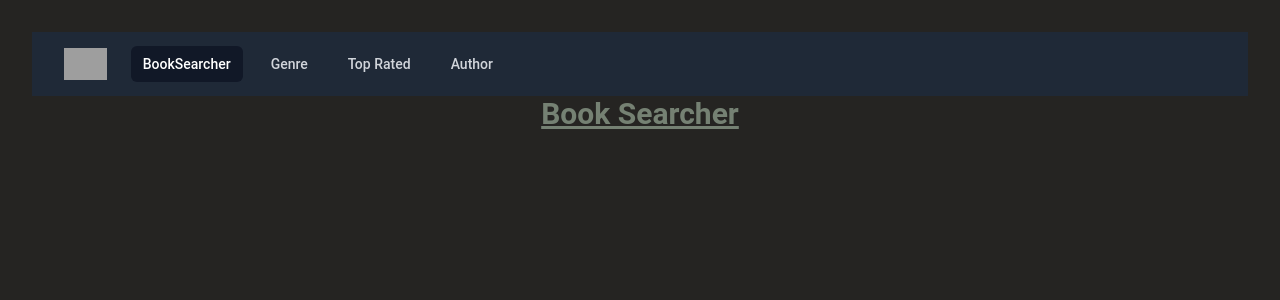
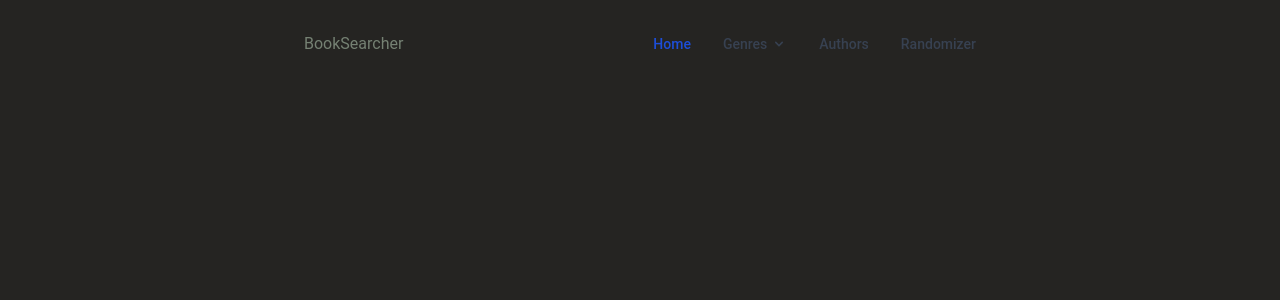
Before and after one commit to av1ad/book-searcher, a React (Vite) app: page / in a window 1280 px wide. Shown: the top 300 px of the page. Built offline with nearby package versions, Linux system fonts and the light colour scheme; grey boxes are pictures that could not be loaded.

Commit message:
Made a new navbar, testing purposes.

```diff
--- a/src/App.tsx
+++ b/src/App.tsx
@@ -6,7 +6,6 @@ function App() {
   return (
     <>
     <Header />
-      <h1 className="text-3xl font-bold underline">Book Searcher</h1>
     </>
   );
 }
--- a/src/components/Header.tsx
+++ b/src/components/Header.tsx
@@ -1,86 +1,133 @@
-import { Fragment } from 'react'
-import { Disclosure, Menu, Transition } from '@headlessui/react'
-import { Bars3Icon, BellIcon, XMarkIcon } from '@heroicons/react/24/outline'
-
-const navigation = [
-  { name: 'BookSearcher', href: '#', current: true },
-  { name: 'Genre', href: '#', current: false },
-  { name: 'Top Rated', href: '#', current: false },
-  { name: 'Author', href: '#', current: false },
-]
-
-function classNames(...classes) {
-  return classes.filter(Boolean).join(' ')
-}
-
 export default function Header() {
   return (
-    <Disclosure as="nav" className="bg-gray-800">
-      {({ open }) => (
-        <>
-          <div className="mx-auto max-w-7xl px-2 sm:px-6 lg:px-8">
-            <div className="relative flex h-16 items-center justify-between">
-              <div className="absolute inset-y-0 left-0 flex items-center sm:hidden">
-                {/* Mobile menu button*/}
-                <Disclosure.Button className="relative inline-flex items-center justify-center rounded-md p-2 text-gray-400 hover:bg-gray-700 hover:text-white focus:outline-none focus:ring-2 focus:ring-inset focus:ring-white">
-                  <span className="absolute -inset-0.5" />
-                  <span className="sr-only">Open main menu</span>
-                  {open ? (
-                    <XMarkIcon className="block h-6 w-6" aria-hidden="true" />
-                  ) : (
-                    <Bars3Icon className="block h-6 w-6" aria-hidden="true" />
-                  )}
-                </Disclosure.Button>
-              </div>
-              <div className="flex flex-1 items-center justify-center sm:items-stretch sm:justify-start">
-                <div className="flex flex-shrink-0 items-center">
-                  <img
-                    className="h-8 w-auto"
-                    src="https://tailwindui.com/img/logos/mark.svg?color=indigo&shade=500"
-                    alt="Your Company"
-                  />
-                </div>
-                <div className="hidden sm:ml-6 sm:block">
-                  <div className="flex space-x-4">
-                    {navigation.map((item) => (
+    <div className="max-w-2xl mx-auto">
+      <nav className="border-gray-200">
+        <div className="container mx-auto flex flex-wrap items-center justify-between">
+          <h1>BookSearcher</h1>
+          <button
+            data-collapse-toggle="mobile-menu"
+            type="button"
+            className="md:hidden ml-3 text-gray-400 hover:text-gray-900 focus:outline-none focus:ring-2 focus:ring-blue-300 rounded-lg inline-flex items-center justify-center"
+            aria-controls="mobile-menu-2"
+            aria-expanded="false"
+          >
+            <span className="sr-only">Open main menu</span>
+            <svg
+              className="w-6 h-6"
+              fill="currentColor"
+              viewBox="0 0 20 20"
+              xmlns="http://www.w3.org/2000/svg"
+            >
+              <path
+                fill-rule="evenodd"
+                d="M3 5a1 1 0 011-1h12a1 1 0 110 2H4a1 1 0 01-1-1zM3 10a1 1 0 011-1h12a1 1 0 110 2H4a1 1 0 01-1-1zM3 15a1 1 0 011-1h12a1 1 0 110 2H4a1 1 0 01-1-1z"
+                clip-rule="evenodd"
+              ></path>
+            </svg>
+            <svg
+              className="hidden w-6 h-6"
+              fill="currentColor"
+              viewBox="0 0 20 20"
+              xmlns="http://www.w3.org/2000/svg"
+            >
+              <path
+                fill-rule="evenodd"
+                d="M4.293 4.293a1 1 0 011.414 0L10 8.586l4.293-4.293a1 1 0 111.414 1.414L11.414 10l4.293 4.293a1 1 0 01-1.414 1.414L10 11.414l-4.293 4.293a1 1 0 01-1.414-1.414L8.586 10 4.293 5.707a1 1 0 010-1.414z"
+                clip-rule="evenodd"
+              ></path>
+            </svg>
+          </button>
+          <div className="hidden md:block w-full md:w-auto" id="mobile-menu">
+            <ul className="flex-col md:flex-row flex md:space-x-8 mt-4 md:mt-0 md:text-sm md:font-medium">
+              <li>
+                <a
+                  href="#"
+                  className="bg-blue-700 md:bg-transparent text-white block pl-3 pr-4 py-2 md:text-blue-700 md:p-0 rounded focus:outline-none"
+                  aria-current="page"
+                >
+                  Home
+                </a>
+              </li>
+              <li>
+                <button
+                  id="dropdownNavbarLink"
+                  data-dropdown-toggle="dropdownNavbar"
+                  className="text-gray-700 hover:bg-gray-50 border-b border-gray-100 md:hover:bg-transparent md:border-0 pl-3 pr-4 py-2 md:hover:text-blue-700 md:p-0 font-medium flex items-center justify-between w-full md:w-auto"
+                >
+                  Genres{" "}
+                  <svg
+                    className="w-4 h-4 ml-1"
+                    fill="currentColor"
+                    viewBox="0 0 20 20"
+                    xmlns="http://www.w3.org/2000/svg"
+                  >
+                    <path
+                      fill-rule="evenodd"
+                      d="M5.293 7.293a1 1 0 011.414 0L10 10.586l3.293-3.293a1 1 0 111.414 1.414l-4 4a1 1 0 01-1.414 0l-4-4a1 1 0 010-1.414z"
+                      clip-rule="evenodd"
+                    ></path>
+                  </svg>
+                </button>
+                <div
+                  id="dropdownNavbar"
+                  className="hidden bg-white text-base z-10 list-none divide-y divide-gray-100 rounded shadow my-4 w-44"
+                >
+                  <ul className="py-1" aria-labelledby="dropdownLargeButton">
+                    <li>
                       <a
-                        key={item.name}
-                        href={item.href}
-                        className={classNames(
-                          item.current ? 'bg-gray-900 text-white' : 'text-gray-300 hover:bg-gray-700 hover:text-white',
-                          'rounded-md px-3 py-2 text-sm font-medium'
-                        )}
-                        aria-current={item.current ? 'page' : undefined}
+                        href="#"
+                        className="text-sm hover:bg-gray-100 text-gray-700 block px-4 py-2"
                       >
-                        {item.name}
+                        Dashboard
                       </a>
-                    ))}
+                    </li>
+                    <li>
+                      <a
+                        href="#"
+                        className="text-sm hover:bg-gray-100 text-gray-700 block px-4 py-2"
+                      >
+                        Genre
+                      </a>
+                    </li>
+                    <li>
+                      <a
+                        href="#"
+                        className="text-sm hover:bg-gray-100 text-gray-700 block px-4 py-2"
+                      >
+                        Earnings
+                      </a>
+                    </li>
+                  </ul>
+                  <div className="py-1">
+                    <a
+                      href="#"
+                      className="text-sm hover:bg-gray-100 text-gray-700 block px-4 py-2"
+                    >
+                      Sign out
+                    </a>
                   </div>
                 </div>
-              </div>
-            </div>
+              </li>
+              <li>
+                <a
+                  href="#"
+                  className="text-gray-700 hover:bg-gray-50 border-b border-gray-100 md:hover:bg-transparent md:border-0 block pl-3 pr-4 py-2 md:hover:text-blue-700 md:p-0"
+                >
+                  Authors
+                </a>
+              </li>
+              <li>
+                <a
+                  href="#"
+                  className="text-gray-700 hover:bg-gray-50 border-b border-gray-100 md:hover:bg-transparent md:border-0 block pl-3 pr-4 py-2 md:hover:text-blue-700 md:p-0"
+                >
+                  Randomizer
+                </a>
+              </li>
+            </ul>
           </div>
-
-          <Disclosure.Panel className="sm:hidden">
-            <div className="space-y-1 px-2 pb-3 pt-2">
-              {navigation.map((item) => (
-                <Disclosure.Button
-                  key={item.name}
-                  as="a"
-                  href={item.href}
-                  className={classNames(
-                    item.current ? 'bg-gray-900 text-white' : 'text-gray-300 hover:bg-gray-700 hover:text-white',
-                    'block rounded-md px-3 py-2 text-base font-medium'
-                  )}
-                  aria-current={item.current ? 'page' : undefined}
-                >
-                  {item.name}
-                </Disclosure.Button>
-              ))}
-            </div>
-          </Disclosure.Panel>
-        </>
-      )}
-    </Disclosure>
-  )
+        </div>
+      </nav>
+    </div>
+  );
 }
```
